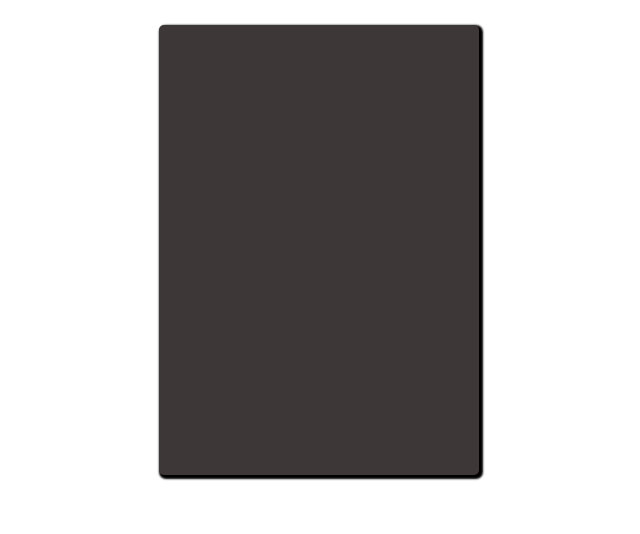
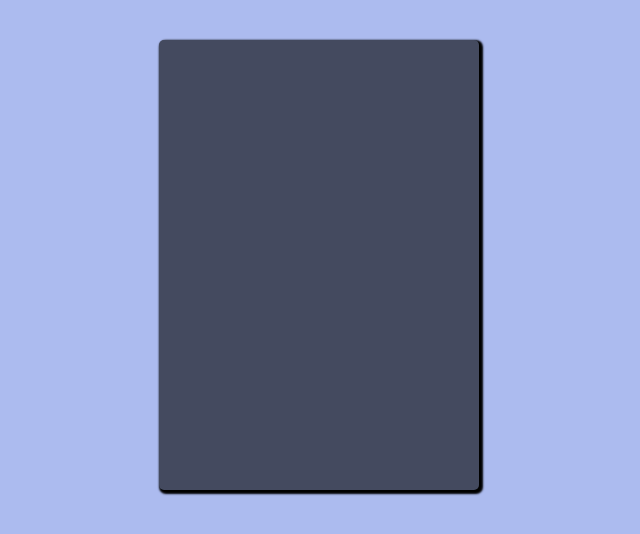
Before and after one commit to iambonface/pomodoro-react-timer, a React (Create React App) app: page / in a window 1280 px wide. Shown: the top 534 px of the page, without its empty margins (321-961 px from the left). Built offline with nearby package versions, Linux system fonts and the light colour scheme.

Commit message:
Update App and Wrapper background

```diff
--- a/src/components/App.js
+++ b/src/components/App.js
@@ -8,6 +8,7 @@ class App extends Component {
     return (
       <div className="App">
         <Wrapper />
+
       </div>
     );
   }
--- a/src/css/App.css
+++ b/src/css/App.css
@@ -0,0 +1,6 @@
+.App{
+  background-color: rgb(172,187,239);
+  height: 100vh;
+  width: auto;
+  padding-top: 40px;
+}
--- a/src/css/Wrapper.css
+++ b/src/css/Wrapper.css
@@ -1,10 +1,8 @@
 .Wrapper{
-  background-color: rgb(61,56,55);
+  background-color: rgb(68,74,95);
   height: 450px;
   float: none;
   margin: 0 auto;
   box-shadow: 2px 2px 2px 2px #000;
-  margin-top: 25px;
   border-radius: 5px;
-
 }
```
